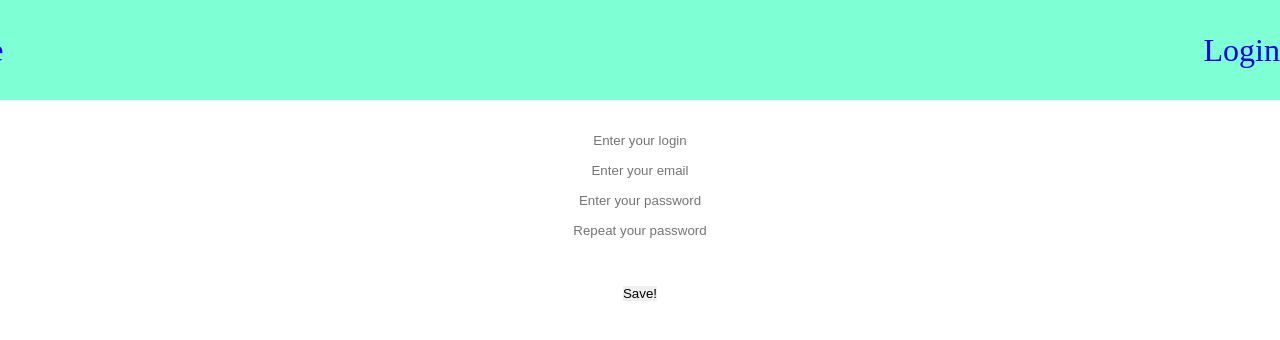
After one commit to sslinNn/AuthForm, a Flask app: page /signup in a window 1280 px wide. The commit adds this page. Shown: the top 340 px of the page. Run offline with Flask 3, Linux system fonts and the light colour scheme; some libraries are stand-ins or nearby versions.

Commit message:
add auth forms

```diff
--- a/web/app.py
+++ b/web/app.py
@@ -1,18 +1,39 @@
-from flask import Flask, render_template, url_for
+from flask import Flask, render_template, url_for, request, redirect, session, jsonify
+from flask_session import Session
 import psycopg2
+from database import dbController
+from class_ import User
+
 
 app = Flask(__name__)
-DEBUG = True
+app.secret_key = 'aOKmc90-ij2n387ch8un1280nx1809m'
+app.config['SESSION_TYPE'] = 'filesystem'
+Session(app)
+db = dbController.dbConn()
+
 
 @app.route('/')
 @app.route('/home')
-def index():
+def home():
     return render_template('home.html')
 
 
-@app.route('/registration')
-def registration():
-    return render_template('registration.html')
+@app.route('/signup', methods=['POST', 'GET'])
+def signup():
+    if request.method == 'POST':
+        user = User(login=request.form['login'],
+                    email=request.form['email'],
+                    password=request.form['password'])
+        session['user'] = user
+        # return redirect(url_for('home'))
+        return jsonify(user.get_info())
+    else:
+        return render_template('signup.html')
+
+
+@app.route('/login')
+def login():
+    return render_template('login.html')
 
 
 if __name__ == "__main__":
--- a/web/database/dbController.py
+++ b/web/database/dbController.py
@@ -5,9 +5,9 @@ def dbConn():
     # Подключение к базе данных
     conn = psycopg2.connect(
         host="localhost",
-        database="finance_helper",
+        database="fh",
         user="postgres",
-        password="admin"
+        password="razer1991"
     )
 
     # Создание объекта-курсора
--- a/web/static/css/style.css
+++ b/web/static/css/style.css
@@ -4,8 +4,32 @@
 	border: none;
 }
 
+a{
+    text-decoration: none;
+}
+
 .shit{
     height: 100px;
     width: 100%;
     background-color: aquamarine;
+    display: flex;
+    justify-content: flex-end;
+    align-items: center;
+    gap: 1200px;
 }
+
+.shit p{
+    font-size: 32px;
+}
+
+
+.authForm form{
+    display: flex;
+    flex-direction: column;
+    align-items: center;
+    gap: 15px;
+}
+
+.authForm input{
+    text-align: center;
+}
--- a/web/templates/home.html
+++ b/web/templates/home.html
@@ -10,8 +10,8 @@ Finance Helper
 {% block body %}
 
 <div class="shit">
-    <li>Регистрация</li>
-    <li>Логин</li>
+    <p><a href="{{ url_for ('signup') }}">Sign Up</a></p>
+    <p><a href="{{ url_for ('login') }}">Login</a></p>
 </div>
 
 {% endblock %}
--- /dev/null
+++ b/web/templates/signup.html
@@ -0,0 +1,31 @@
+{% extends 'base.html' %}
+
+
+
+{% block title %}
+Registration
+{% endblock %}
+
+
+{% block body %}
+
+<div class="shit">
+    <div class="home">
+        <p><a href="{{ url_for ('home') }}">Home</a></p>
+    </div>
+    <p><a href="{{ url_for ('login') }}">Login</a></p>
+</div>
+
+<div class="authForm">
+    <form method="POST">
+        <br>
+        <input type="login" name="login" id="login" placeholder="Enter your login">
+        <input type="email" name="email" id="email" placeholder="Enter your email">
+        <input type="password" name="password" id="password" placeholder="Enter your password">
+        <input type="password" name="passwordCheck" id="passwordCheck" placeholder="Repeat your password">
+        <br>
+        <button type="submit">Save!</button>
+    </form>
+</div>
+
+{% endblock %}
```
Also changed, not shown: web/class_.py (added, +12 -0 lines), web/templates/login.html (added, +27 -0 lines), web/templates/registration.html (deleted, +0 -17 lines), 2 other files.
